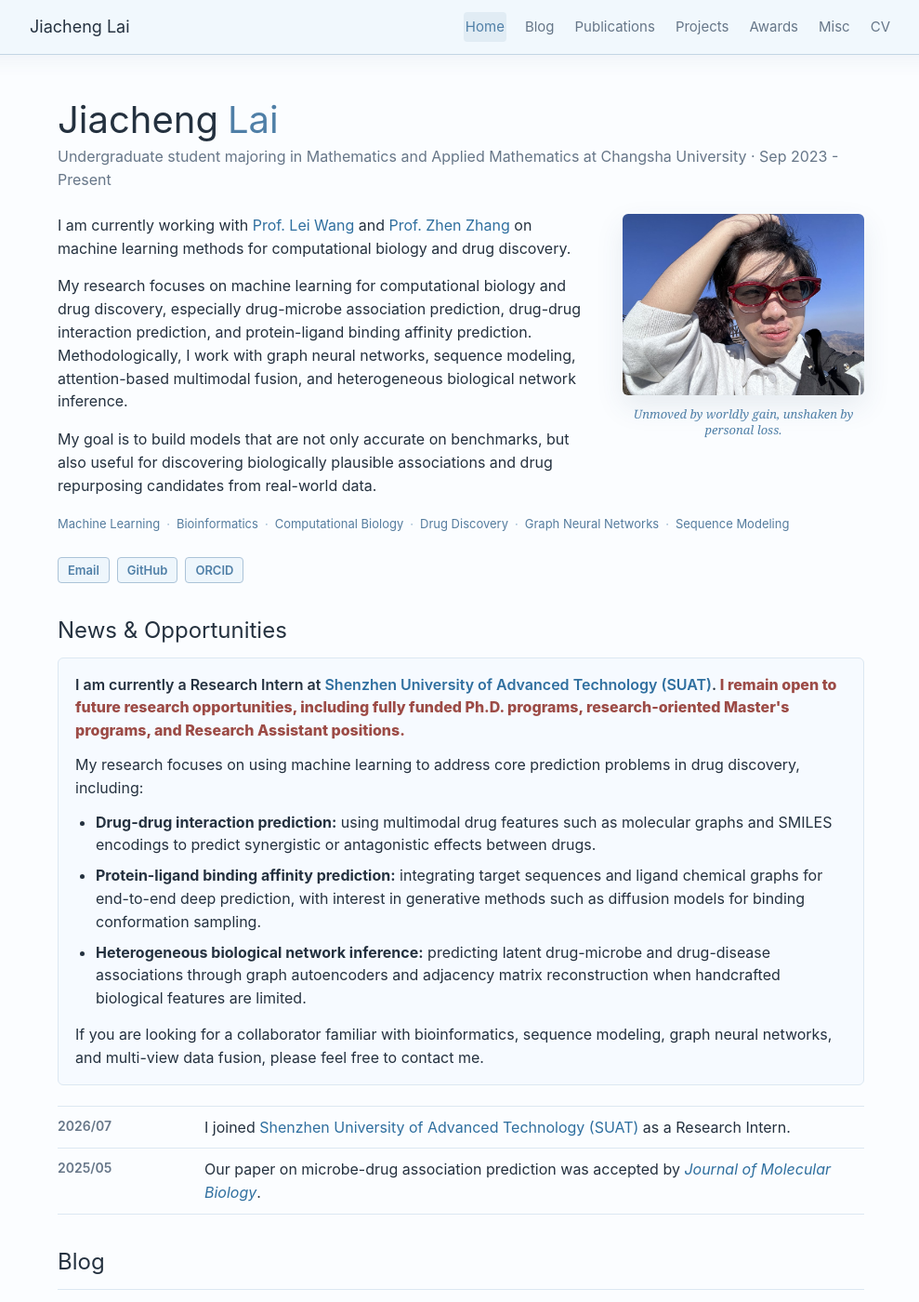
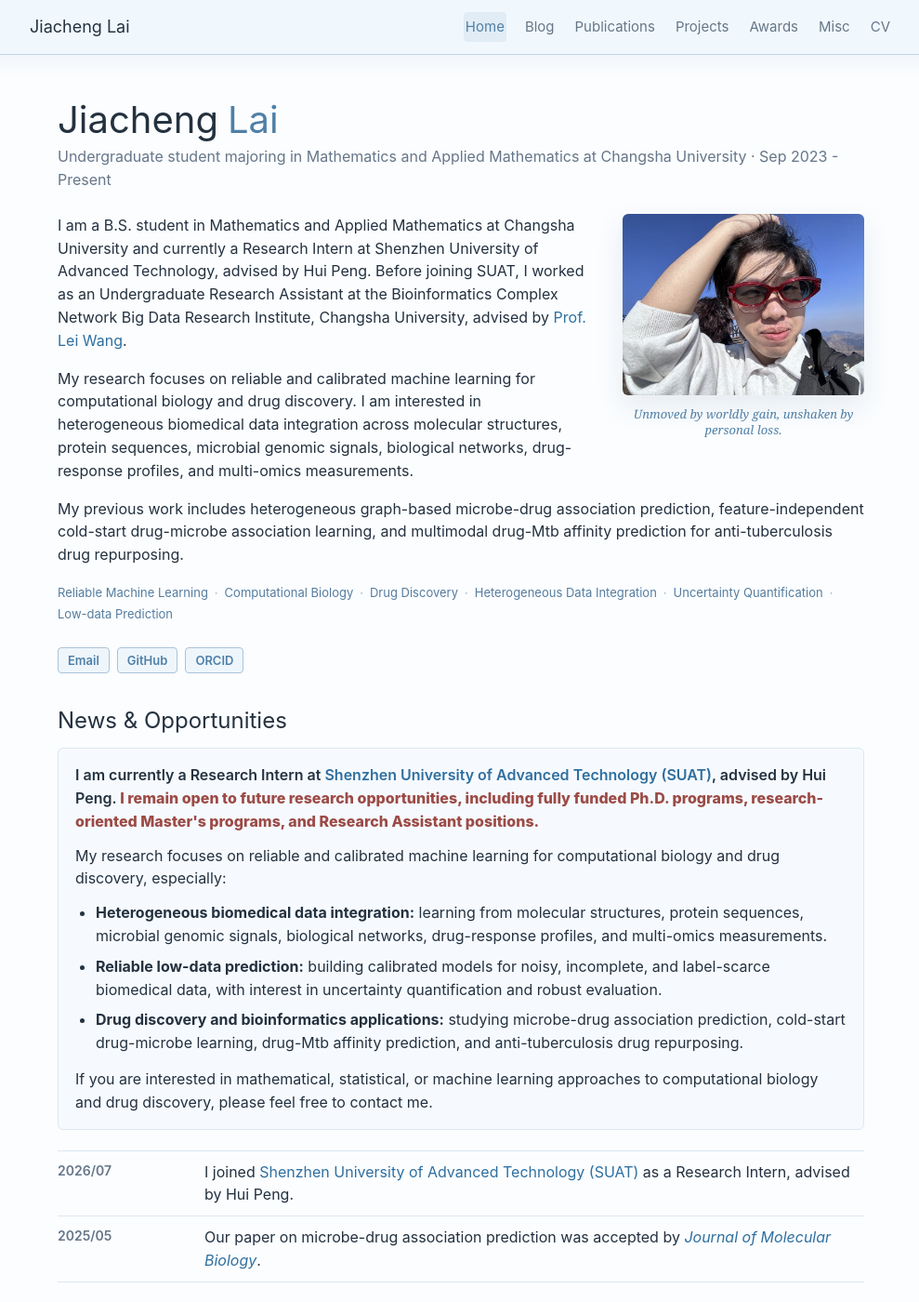
Before and after one commit to jiachenglai/jiachenglai.github.io, a Jekyll site: the page built from index.html, in a window 1280 px wide and 1400 px high. Shown: the whole window at 93% size, without its empty margins (144-1133 px from the left). Built offline with Jekyll 4.4.1, drawn with Linux system fonts in a browser that asks for light colours; some of the changed text lies outside the part shown.

Commit message:
Update CV and research profile

```diff
--- a/_config.yml
+++ b/_config.yml
@@ -15,7 +15,7 @@ logo: /assets/img/favicon.svg
 image: /assets/img/og-image.svg
 
 copyright_year: 2026
-last_updated: Jun 17, 2026
+last_updated: Jul 11, 2026
 
 markdown: kramdown
 kramdown:
--- a/_data/cv.yml
+++ b/_data/cv.yml
@@ -1,4 +1,4 @@
 title: CV
 description: A PDF version of my curriculum vitae is available here.
-file: assets/pdf/Academic_CV_Jiacheng_Lai.pdf
+file: assets/pdf/CVJiacheng.pdf
 button_label: Download CV
--- a/_data/news.yml
+++ b/_data/news.yml
@@ -1,21 +1,21 @@
 title: News & Opportunities
 
 opportunity:
-  lead: I am currently a Research Intern at <a href="https://suat-sz.edu.cn/en/">Shenzhen University of Advanced Technology (SUAT)</a>. <span class="opportunity-highlight">I remain open to future research opportunities, including fully funded Ph.D. programs, research-oriented Master's programs, and Research Assistant positions.</span>
-  intro: "My research focuses on using machine learning to address core prediction problems in drug discovery, including:"
+  lead: I am currently a Research Intern at <a href="https://suat-sz.edu.cn/en/">Shenzhen University of Advanced Technology (SUAT)</a>, advised by Hui Peng. <span class="opportunity-highlight">I remain open to future research opportunities, including fully funded Ph.D. programs, research-oriented Master's programs, and Research Assistant positions.</span>
+  intro: "My research focuses on reliable and calibrated machine learning for computational biology and drug discovery, especially:"
   focus:
-    - title: Drug-drug interaction prediction
-      text: using multimodal drug features such as molecular graphs and SMILES encodings to predict synergistic or antagonistic effects between drugs.
-    - title: Protein-ligand binding affinity prediction
-      text: integrating target sequences and ligand chemical graphs for end-to-end deep prediction, with interest in generative methods such as diffusion models for binding conformation sampling.
-    - title: Heterogeneous biological network inference
-      text: predicting latent drug-microbe and drug-disease associations through graph autoencoders and adjacency matrix reconstruction when handcrafted biological features are limited.
-  closing: If you are looking for a collaborator familiar with bioinformatics, sequence modeling, graph neural networks, and multi-view data fusion, please feel free to contact me.
+    - title: Heterogeneous biomedical data integration
+      text: learning from molecular structures, protein sequences, microbial genomic signals, biological networks, drug-response profiles, and multi-omics measurements.
+    - title: Reliable low-data prediction
+      text: building calibrated models for noisy, incomplete, and label-scarce biomedical data, with interest in uncertainty quantification and robust evaluation.
+    - title: Drug discovery and bioinformatics applications
+      text: studying microbe-drug association prediction, cold-start drug-microbe learning, drug-Mtb affinity prediction, and anti-tuberculosis drug repurposing.
+  closing: If you are interested in mathematical, statistical, or machine learning approaches to computational biology and drug discovery, please feel free to contact me.
 
 items:
   - date: 2026/07
     datetime: 2026-07
-    text: I joined <a href="https://suat-sz.edu.cn/en/">Shenzhen University of Advanced Technology (SUAT)</a> as a Research Intern.
+    text: I joined <a href="https://suat-sz.edu.cn/en/">Shenzhen University of Advanced Technology (SUAT)</a> as a Research Intern, advised by Hui Peng.
   - date: 2025/05
     datetime: 2025-05
     text: Our paper on microbe-drug association prediction was accepted by <a href="https://doi.org/10.1016/j.jmb.2025.169201"><em>Journal of Molecular Biology</em></a>.
--- a/_data/profile.yml
+++ b/_data/profile.yml
@@ -10,27 +10,29 @@ image_width: 900
 image_height: 675
 motto: Unmoved by worldly gain, unshaken by personal loss.
 research_keywords:
-  - Machine Learning
-  - Bioinformatics
+  - Reliable Machine Learning
   - Computational Biology
   - Drug Discovery
-  - Graph Neural Networks
-  - Sequence Modeling
+  - Heterogeneous Data Integration
+  - Uncertainty Quantification
+  - Low-data Prediction
 
 bio:
   - >-
-    I am currently working with
-    <a href="https://jsxy.ccsu.cn/info/1201/20094.htm">Prof. Lei Wang</a> and
-    <a href="https://cse.jsu.edu.cn/yjsjy/dsjj/0096bceb88e246e6a9abbc3929282658.htm">Prof. Zhen Zhang</a>
-    on machine learning methods for computational biology and drug discovery.
+    I am a B.S. student in Mathematics and Applied Mathematics at Changsha University and currently
+    a Research Intern at Shenzhen University of Advanced Technology, advised by Hui Peng. Before
+    joining SUAT, I worked as an Undergraduate Research Assistant at the Bioinformatics Complex
+    Network Big Data Research Institute, Changsha University, advised by
+    <a href="https://jsxy.ccsu.cn/info/1201/20094.htm">Prof. Lei Wang</a>.
   - >-
-    My research focuses on machine learning for computational biology and drug discovery, especially
-    drug-microbe association prediction, drug-drug interaction prediction, and protein-ligand binding
-    affinity prediction. Methodologically, I work with graph neural networks, sequence modeling,
-    attention-based multimodal fusion, and heterogeneous biological network inference.
+    My research focuses on reliable and calibrated machine learning for computational biology and
+    drug discovery. I am interested in heterogeneous biomedical data integration across molecular
+    structures, protein sequences, microbial genomic signals, biological networks, drug-response
+    profiles, and multi-omics measurements.
   - >-
-    My goal is to build models that are not only accurate on benchmarks, but also useful for discovering
-    biologically plausible associations and drug repurposing candidates from real-world data.
+    My previous work includes heterogeneous graph-based microbe-drug association prediction,
+    feature-independent cold-start drug-microbe association learning, and multimodal drug-Mtb
+    affinity prediction for anti-tuberculosis drug repurposing.
 
 links:
   - label: Email
```
Also changed, not shown: 3 other files.
